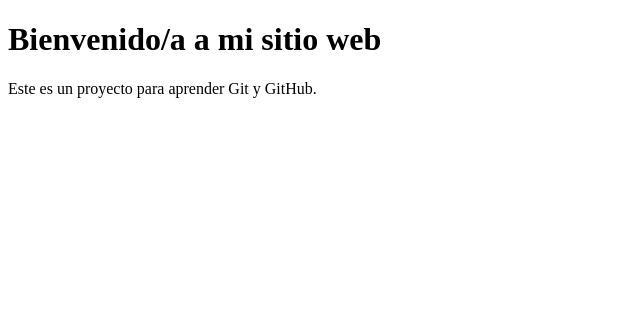
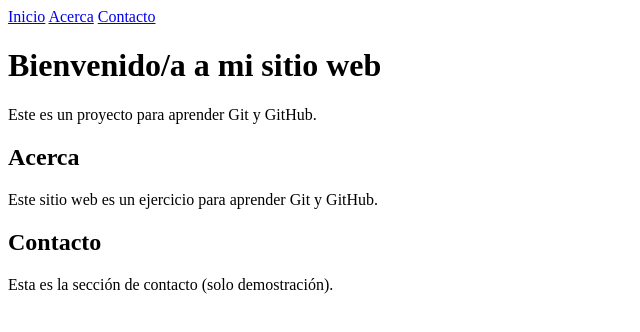
Before and after one commit to baquedanotirado24/mi-proyecto-web, a plain HTML site: page index.html in a window 1280 px wide. Shown: the whole page, without its empty margins (0-640 px from the left). Drawn offline with Linux system fonts and the light colour scheme.

Commit message:
Añadir menú de navegación con enlaces internos

```diff
--- a/index.html
+++ b/index.html
@@ -6,7 +6,21 @@
     <title>Mi Proyecto Web</title>
 </head>
 <body>
+    <nav>
+    <a href="#inicio">Inicio</a>
+    <a href="#acerca">Acerca</a>
+    <a href="#contacto">Contacto</a>
+</nav>
     <h1>Bienvenido/a a mi sitio web</h1>
     <p>Este es un proyecto para aprender Git y GitHub.</p>
+    <section id="acerca">
+    <h2>Acerca</h2>
+    <p>Este sitio web es un ejercicio para aprender Git y GitHub.</p>
+</section>
+
+<section id="contacto">
+    <h2>Contacto</h2>
+    <p>Esta es la sección de contacto (solo demostración).</p>
+</section>
 </body>
 </html>
```
